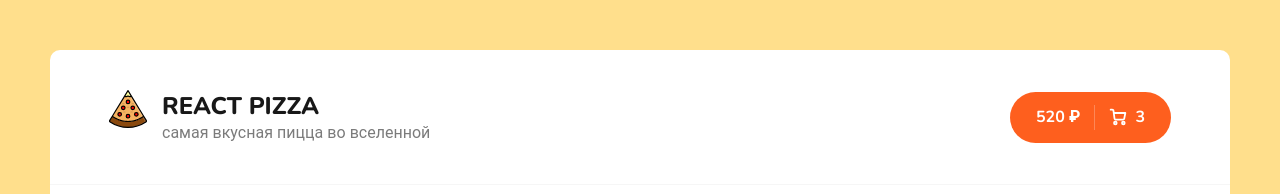
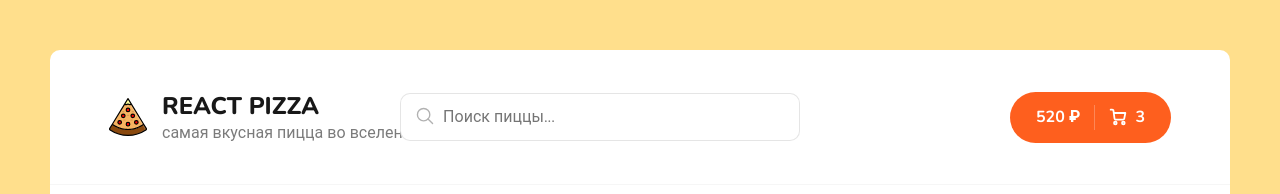
Before and after one commit to sbacorp/react-pizza-app, a React (Create React App) app: page / in a window 1280 px wide. Shown: the top 194 px of the page. Built offline with nearby package versions, Linux system fonts and the light colour scheme; no server answers.

Commit message:
search filter

```diff
--- a/src/App.js
+++ b/src/App.js
@@ -6,21 +6,36 @@ import Header from "./components/Header";
 import Home from "./pages/Home";
 import Cart from "./pages/Cart";
 import NotFound from "./pages/NotFound";
+import Seach from "./components/Search";
 
 function App() {
+	const [searchValue, setSearchValue] = React.useState("")
 	const [cardItems, setCardItems] = React.useState([])
 	return (
 		<div className="App">
 			<div class="wrapper">
-				<Header />
+				<Header>
+					<Seach
+						searchValue={searchValue}
+						setSearchValue={setSearchValue}
+					/>
+				</Header>
 				<div class="content">
 					<div class="container">
 						<Routes>
 							<Route path="/" element={<App />}></Route>
-							<Route index element={<Home />} />
+							<Route
+								index
+								element={<Home searchValue={searchValue} />}
+							/>
 							<Route
 								path="cart"
-								element={<Cart cardItems={cardItems} setCardItems={setCardItems}/>}
+								element={
+									<Cart
+										cardItems={cardItems}
+										setCardItems={setCardItems}
+									/>
+								}
 							></Route>
 							<Route path="*" element={<NotFound />} />
 						</Routes>
--- a/src/components/Header.jsx
+++ b/src/components/Header.jsx
@@ -1,22 +1,23 @@
-import React from 'react'
+import React from "react";
 import { Link } from "react-router-dom";
 import Logo from "../assets/img/pizza-logo.svg";
 
-
-function Header() {
+function Header({children}) {
 	return (
 		<div class="header">
 			<div class="container">
+				<Link to="/">
 					<div class="header__logo">
-					<Link to="/"><img width="38" src={Logo} alt="Pizza logo" /></Link>
+						<img width="38" src={Logo} alt="Pizza logo" />
 						<div>
 							<h1>React Pizza</h1>
 							<p>самая вкусная пицца во вселенной</p>
 						</div>
 					</div>
+				</Link>
+				{children}
 				<div className="header__cart">
 					<Link class="button button--cart" to="cart">
-
 						<span>520 ₽</span>
 						<div class="button__delimiter"></div>
 						<svg
@@ -49,7 +50,6 @@ function Header() {
 							/>
 						</svg>
 						<span>3</span>
-
 					</Link>
 				</div>
 			</div>
@@ -57,4 +57,4 @@ function Header() {
 	);
 }
 
-export default Header
+export default Header;
--- /dev/null
+++ b/src/components/Search/Search.module.scss
@@ -0,0 +1,40 @@
+.root {
+  position: relative;
+  left: -120px;
+}
+
+.input {
+  border: 1px solid rgba(0, 0, 0, 0.1);
+  padding: 12px 20px;
+  padding-left: 42px;
+  width: 400px;
+  border-radius: 10px;
+  font-size: 16px;
+
+  &:focus {
+    border: 1px solid rgba(0, 0, 0, 0.2);
+  }
+}
+
+.icon {
+  width: 22px;
+  height: 22px;
+  opacity: 0.3;
+  position: absolute;
+  left: 14px;
+  top: 12px;
+}
+
+.clearIcon {
+  width: 18px;
+  height: 18px;
+  opacity: 0.3;
+  position: absolute;
+  right: 15px;
+  top: 15px;
+  cursor: pointer;
+
+  &:hover {
+    opacity: 0.8;
+  }
+}
--- /dev/null
+++ b/src/components/Search/index.jsx
@@ -0,0 +1,66 @@
+import React from 'react'
+import styles from "./Search.module.scss";
+
+function Seach({ searchValue, setSearchValue }) {
+	const onClickClear = ()=>{
+		setSearchValue('')
+	}
+	const inputRef = React.createRef();
+	return (
+		<div className={styles.root}>
+			<svg
+				className={styles.icon}
+				enableBackground="new 0 0 32 32"
+				id="EditableLine"
+				version="1.1"
+				viewBox="0 0 32 32"
+				xmlns="http://www.w3.org/2000/svg"
+			>
+				<circle
+					cx="14"
+					cy="14"
+					fill="none"
+					id="XMLID_42_"
+					r="9"
+					stroke="#000000"
+					strokeLinecap="round"
+					strokeLinejoin="round"
+					strokeMiterlimit="10"
+					strokeWidth="2"
+				/>
+				<line
+					fill="none"
+					id="XMLID_44_"
+					stroke="#000000"
+					strokeLinecap="round"
+					strokeLinejoin="round"
+					strokeMiterlimit="10"
+					strokeWidth="2"
+					x1="27"
+					x2="20.366"
+					y1="27"
+					y2="20.366"
+				/>
+			</svg>
+			<input
+				ref={inputRef}
+				value={searchValue}
+				onChange={(e) => setSearchValue(e.target.value)}
+				className={styles.input}
+				placeholder="Поиск пиццы..."
+			/>
+			{searchValue && (
+				<svg
+					onClick={onClickClear}
+					className={styles.clearIcon}
+					viewBox="0 0 20 20"
+					xmlns="http://www.w3.org/2000/svg"
+				>
+					<path d="M10 8.586L2.929 1.515 1.515 2.929 8.586 10l-7.071 7.071 1.414 1.414L10 11.414l7.071 7.071 1.414-1.414L11.414 10l7.071-7.071-1.414-1.414L10 8.586z" />
+				</svg>
+			)}
+		</div>
+	);
+}
+
+export default Seach;
--- a/src/pages/Home.jsx
+++ b/src/pages/Home.jsx
@@ -4,15 +4,14 @@ import Sort from "../components/Sort";
 import PizzaBlock from "../components/PizzaBlock";
 import Skeleton from "../components/PizzaBlock/Skeleton";
 
-export default function Home() {
+export default function Home({ searchValue }) {
 	const [isLoading, setIsLoading] = React.useState(true);
 	const [items, setItems] = React.useState([]);
 	const [activeCategory, setActiveCategory] = React.useState(0);
 	const [sort, setSort] = React.useState({
-		name:'популярности',
-		sortProp:'rating'
+		name: "популярности",
+		sortProp: "rating",
 	});
-
 
 	React.useEffect(() => {
 		setIsLoading(true);
@@ -28,7 +27,17 @@ export default function Home() {
 				setItems(json);
 				setIsLoading(false);
 			});
-	}, [activeCategory,sort]);
+	}, [activeCategory, sort]);
+
+	const pizzas = items
+		.filter((obj) => {
+			if (obj.title.toLowerCase().includes(searchValue.toLowerCase())) {
+				return true;
+			}
+			return false;
+		})
+		.map((item) => <PizzaBlock key={item.id} {...item} />);
+
 	return (
 		<>
 			<div class="content__top">
@@ -44,9 +53,7 @@ export default function Home() {
 					? [...new Array(6)].map((_, index) => (
 							<Skeleton key={index} />
 					  ))
-					: items.map((pizza) => (
-							<PizzaBlock key={pizza.id} {...pizza} />
-					  ))}
+					: pizzas}
 			</div>
 		</>
 	);
```
Lines whose indentation alone changed are shown as unchanged.
